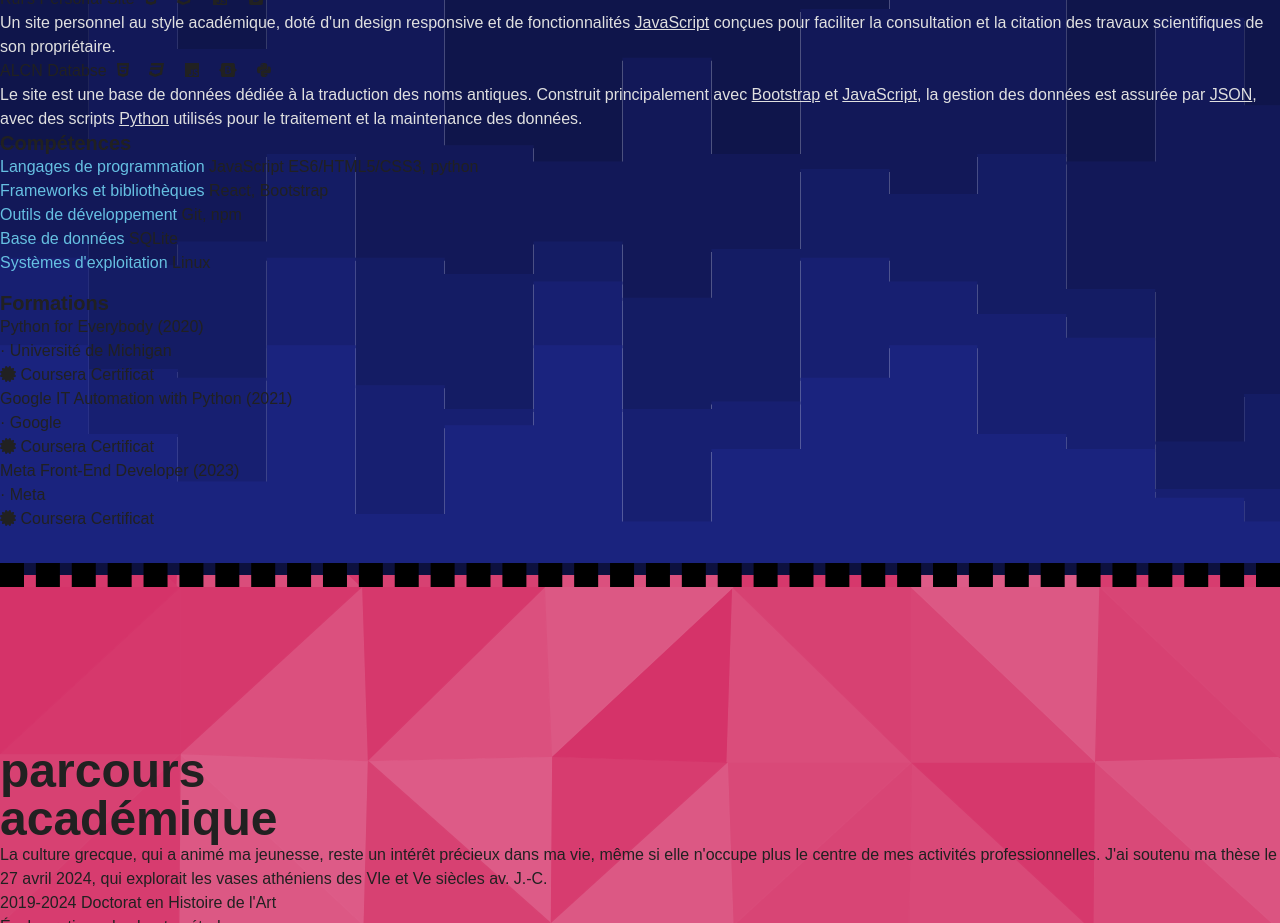
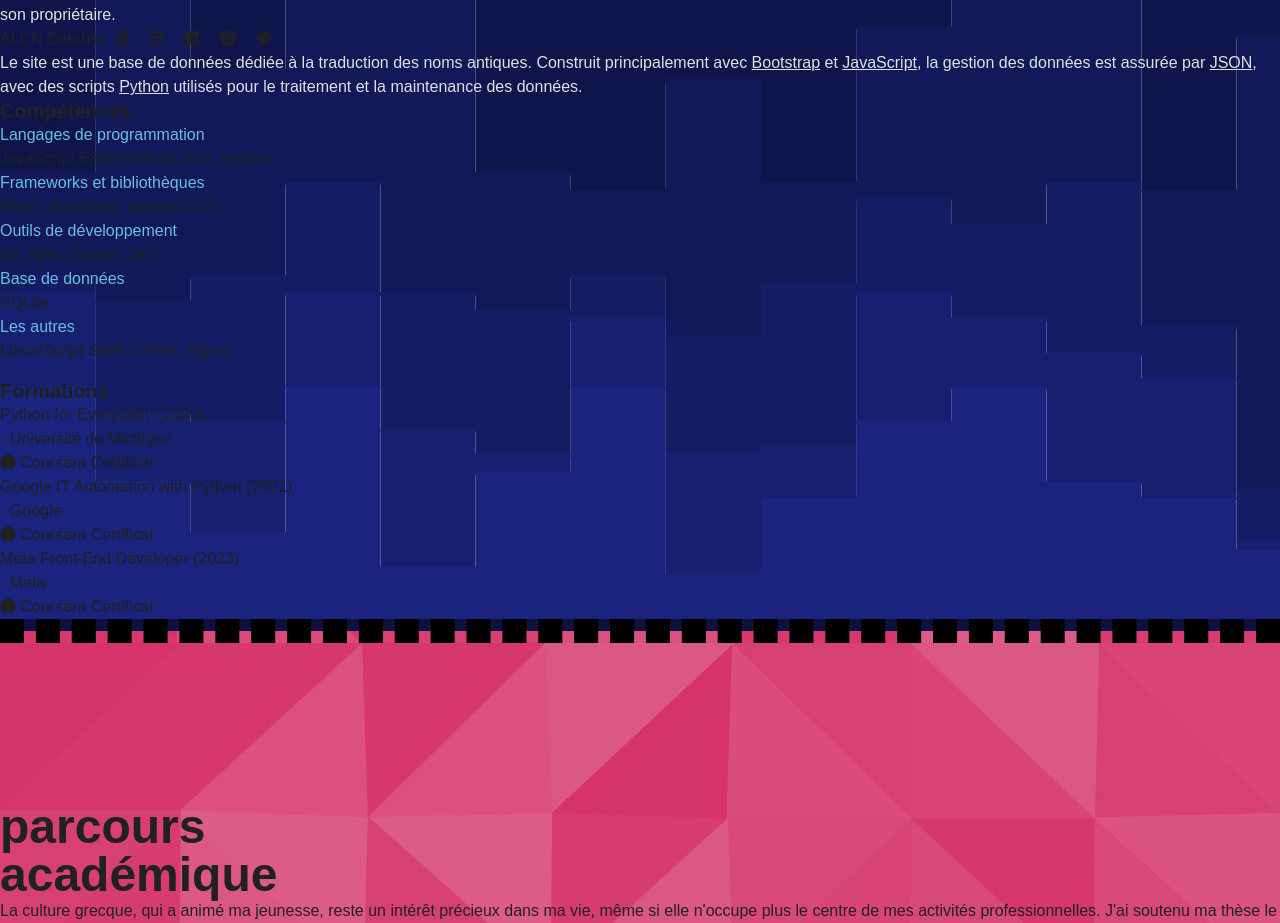
Before and after one commit to Xinhe-Yu/xinhe-yu.github.io, a React (Create React App) app: page / in a window 1280 px wide. Shown: the part 3080-4003 px from the top of the page. Built offline with nearby package versions, Linux system fonts and the light colour scheme; the HTML template or start-up script is replaced by a standard one.

Commit message:
mod competences

```diff
--- a/src/components/CodingSection.js
+++ b/src/components/CodingSection.js
@@ -34,19 +34,19 @@
   },
   {
     type: "Frameworks et bibliothèques",
-    content: "React, Bootstrap",
+    content: "React, Bootstrap, tailwind CSS",
   },
   {
     type: "Outils de développement",
-    content: "Git, npm",
+    content: "Git, npm, Docker, Jest",
   },
   {
     type: "Base de données",
     content: "SQLite",
   },
   {
-    type: "Systèmes d'exploitation",
-    content: "Linux",
+    type: "Les autres",
+    content: "Linux/Script Shell, LaTeX, Figma",
   },
 
 ]
@@ -96,8 +96,8 @@
   const SkillListItems = skills.map((item, index) => {
     return (
       <li key={index}>
-        <span style={{ color: "#66C0E2" }}>{item.type}</span> {" "}
-        <span style={{ fontWeight: "100" }}>{item.content}</span>
+        <p style={{ color: "#66C0E2" }}>{item.type}</p> {" "}
+        <p style={{ fontWeight: "100" }}>{item.content}</p>
       </li>
     )
   })
```
